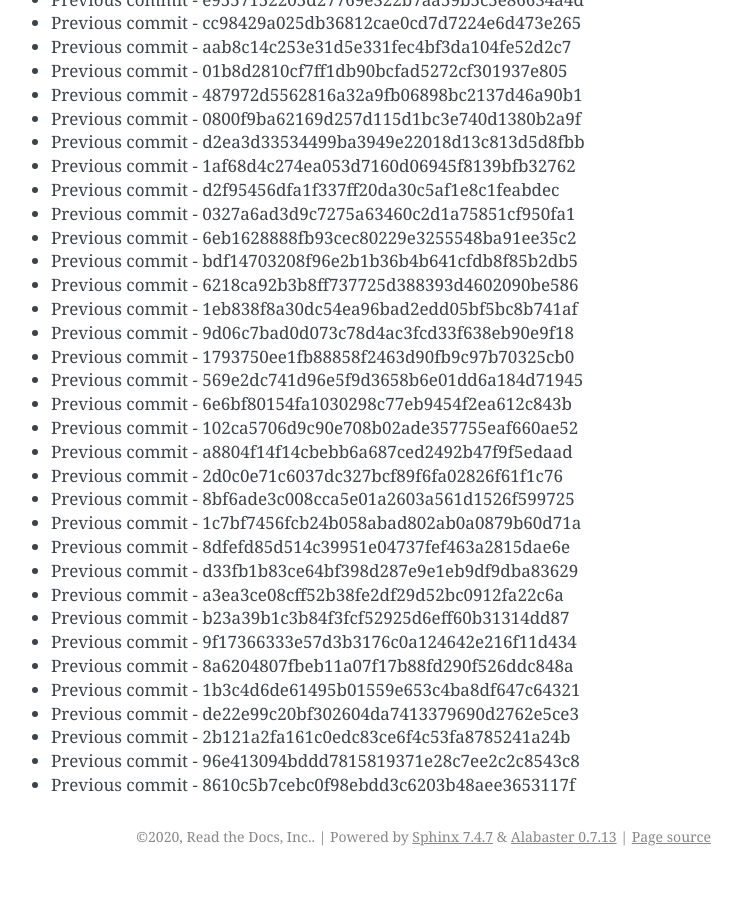
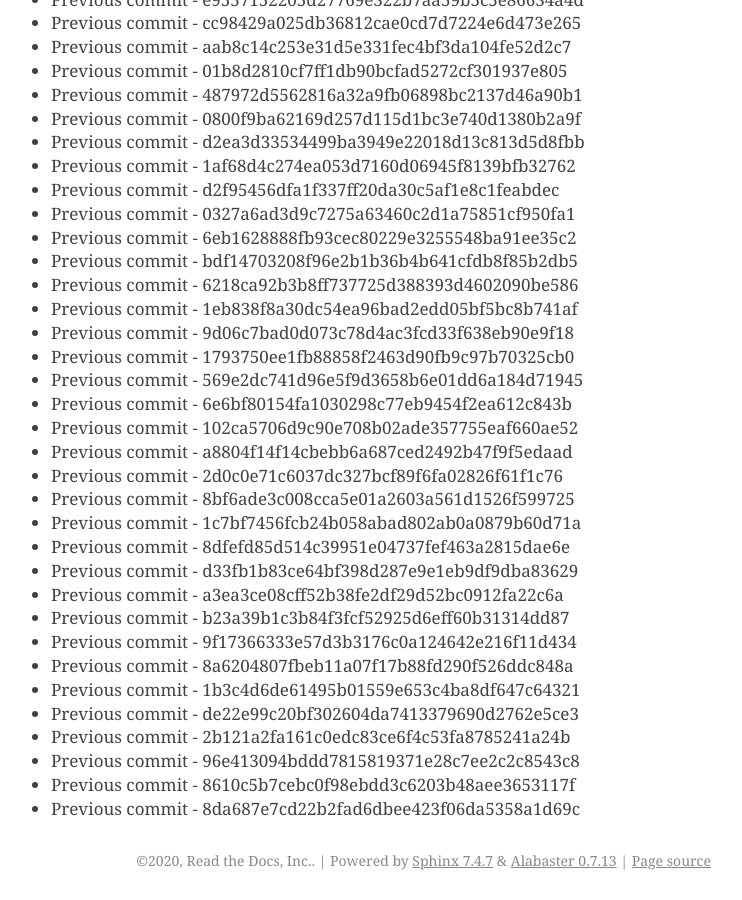
Before and after one commit to readthedocs/rtd-git-stresstest, a Sphinx documentation site: the page built from docs/updates.rst, in a window 1280 px wide and 900 px high, scrolled down 16576 px. Shown: the whole window, without its empty margins (399-1141 px from the left). Built offline with Sphinx 7.4.7, drawn with Linux system fonts in a browser that asks for light colours; before the commit the page ends 17452 px from its top, so only the background shows below that.

Commit message:
Generating commit from previous: 8da687e7cd22b2fad6dbee423f06da5358a1d69c

```diff
--- a/docs/updates.rst
+++ b/docs/updates.rst
@@ -728,3 +728,4 @@ It can be tested for any performance characteristics.
 * Previous commit - 2b121a2fa161c0edc83ce6f4c53fa8785241a24b
 * Previous commit - 96e413094bddd7815819371e28c7ee2c2c8543c8
 * Previous commit - 8610c5b7cebc0f98ebdd3c6203b48aee3653117f
+* Previous commit - 8da687e7cd22b2fad6dbee423f06da5358a1d69c
```
